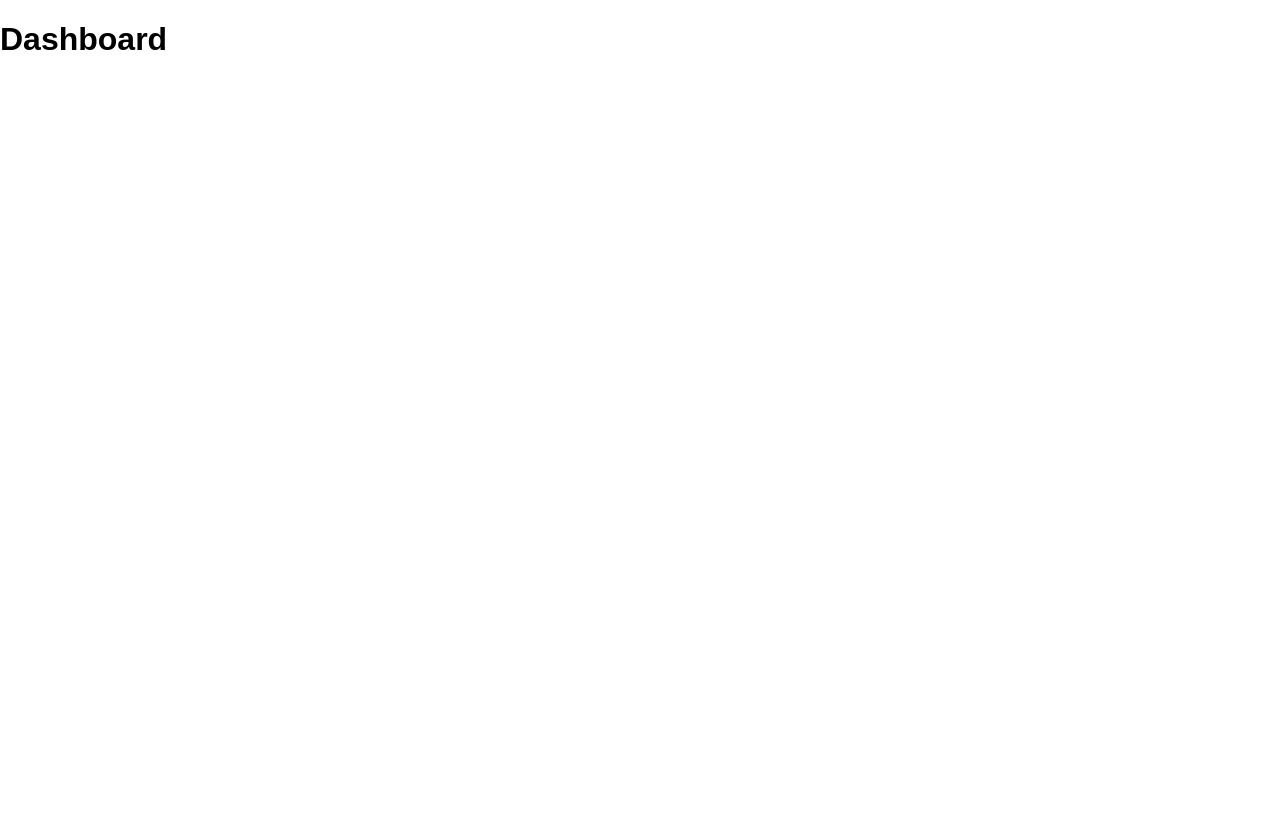
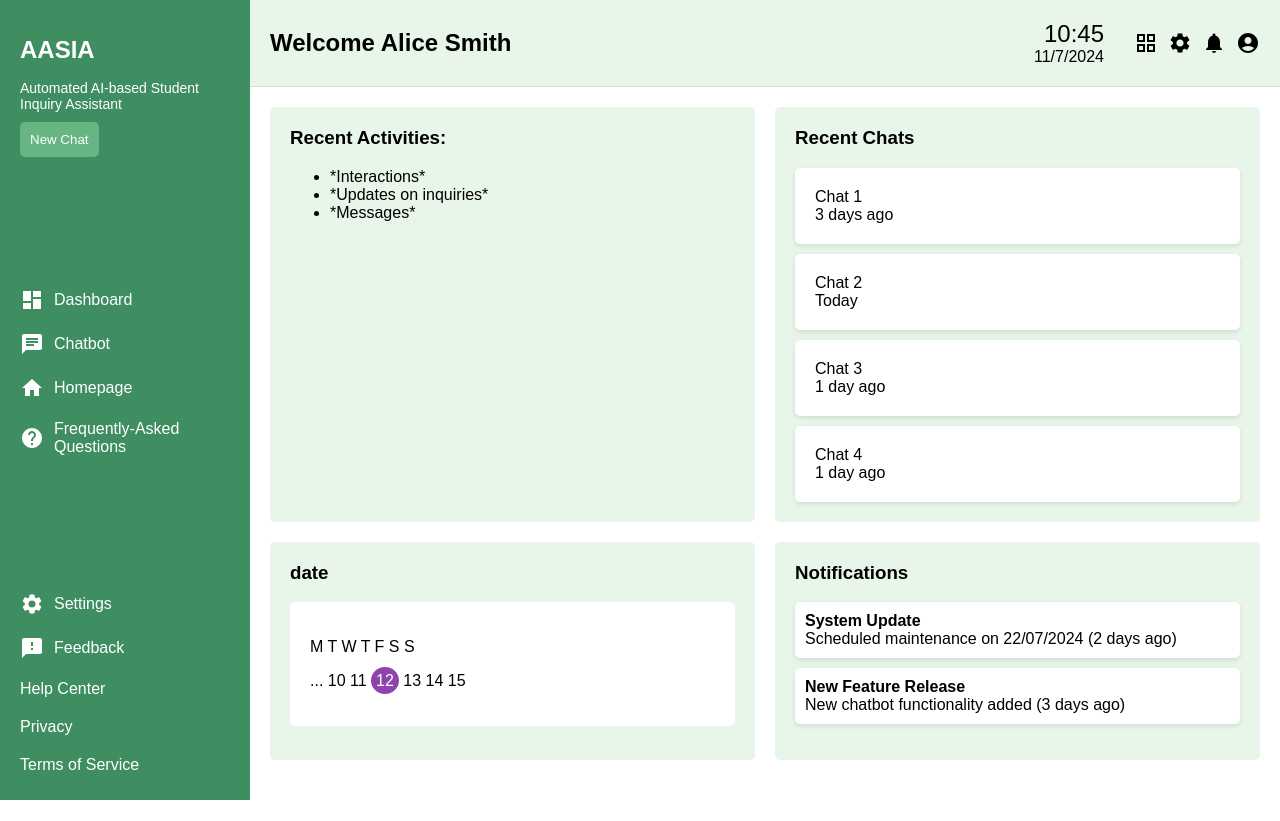
Before and after one commit to al77x/Automated-AI-based-Student-Inquiry-Assistant, a React (Create React App) app: page /dashboard in a window 1280 px wide. After the commit the page ends 800 px from the top, so only its background shows below. Built offline with nearby package versions, Linux system fonts and the light colour scheme; a web font is replaced by a local one.

Commit message:
changed tab to notifications and added icons with the design in dashboard page

```diff
--- a/package.json
+++ b/package.json
@@ -3,6 +3,10 @@
   "version": "0.1.0",
   "private": true,
   "dependencies": {
+    "@emotion/react": "^11.13.0",
+    "@emotion/styled": "^11.13.0",
+    "@mui/icons-material": "^5.16.4",
+    "@mui/material": "^5.16.4",
     "@testing-library/jest-dom": "^5.17.0",
     "@testing-library/react": "^13.4.0",
     "@testing-library/user-event": "^13.5.0",
--- a/public/index.html
+++ b/public/index.html
@@ -29,7 +29,7 @@
       work correctly both with client-side routing and a non-root public URL.
       Learn how to configure a non-root public URL by running `npm run build`.
     -->
-    <title>React App</title>
+    <title>AASIA</title>
   </head>
   <body>
     <noscript>You need to enable JavaScript to run this app.</noscript>
--- /dev/null
+++ b/src/components/Dashboard.css
@@ -0,0 +1,10 @@
+.dashboard {
+  display: flex;
+  height: 100vh;
+}
+
+.main-content {
+  flex: 1;
+  display: flex;
+  flex-direction: column;
+}
--- a/src/components/Dashboard.js
+++ b/src/components/Dashboard.js
@@ -1,11 +1,149 @@
-// src/components/Dashboard.js
+import React from "react";
+import "./Sidebar.css";
+import "./Header.css";
+import "./DashboardContent.css";
+import "./Dashboard.css";
+import DashboardIcon from "@mui/icons-material/Dashboard";
+import ChatIcon from "@mui/icons-material/Chat";
+import HomeIcon from "@mui/icons-material/Home";
+import HelpIcon from "@mui/icons-material/Help";
+import SettingsIcon from "@mui/icons-material/Settings";
+import FeedbackIcon from "@mui/icons-material/Feedback";
+import GridViewIcon from "@mui/icons-material/GridView";
+import NotificationsIcon from "@mui/icons-material/Notifications";
+import AccountCircleIcon from "@mui/icons-material/AccountCircle";
 
-import React from "react";
+const Sidebar = () => {
+  return (
+    <div className="sidebar">
+      <div className="sidebar-header">
+        <h1>AASIA</h1>
+        <p>Automated AI-based Student Inquiry Assistant</p>
+        <button className="new-chat-btn">New Chat</button>
+      </div>
+      <nav className="sidebar-nav">
+        <ul>
+          <li>
+            <DashboardIcon />
+            Dashboard
+          </li>
+          <li>
+            <ChatIcon />
+            Chatbot
+          </li>
+          <li>
+            <HomeIcon />
+            Homepage
+          </li>
+          <li>
+            <HelpIcon />
+            Frequently-Asked Questions
+          </li>
+        </ul>
+      </nav>
+      <div className="sidebar-footer">
+        <ul>
+          <li>
+            <SettingsIcon />
+            Settings
+          </li>
+          <li>
+            <FeedbackIcon />
+            Feedback
+          </li>
+          <li>Help Center</li>
+          <li>Privacy</li>
+          <li>Terms of Service</li>
+        </ul>
+      </div>
+    </div>
+  );
+};
+
+const Header = () => {
+  return (
+    <div className="header">
+      <h2>Welcome Alice Smith</h2>
+      <div className="header-info">
+        <div className="time-date">
+          <div className="time">10:45</div>
+          <div className="date">11/7/2024</div>
+        </div>
+        <div className="header-icons">
+          <GridViewIcon />
+          <SettingsIcon />
+          <NotificationsIcon />
+          <AccountCircleIcon />
+        </div>
+      </div>
+    </div>
+  );
+};
+
+const DashboardContent = () => {
+  return (
+    <div className="dashboard-content">
+      <div className="activities">
+        <h3>Recent Activities:</h3>
+        <ul>
+          <li>*Interactions*</li>
+          <li>*Updates on inquiries*</li>
+          <li>*Messages*</li>
+        </ul>
+      </div>
+      <div className="recent-chats">
+        <h3>Recent Chats</h3>
+        <div className="chat-card">
+          Chat 1<br />3 days ago
+        </div>
+        <div className="chat-card">
+          Chat 2<br />
+          Today
+        </div>
+        <div className="chat-card">
+          Chat 3<br />1 day ago
+        </div>
+        <div className="chat-card">
+          Chat 4<br />1 day ago
+        </div>
+      </div>
+      <div className="calendar">
+        <h3>date</h3>
+        <div className="calendar-widget">
+          {/* Find a date picker library here */}
+          <p>M T W T F S S</p>
+          <p>
+            ... 10 11 <span>12</span> 13 14 15
+          </p>
+        </div>
+      </div>
+      <div className="notifications">
+        <h3>Notifications</h3>
+        <ul>
+          <li>
+            <b>System Update</b>
+            <br />
+            Scheduled maintenance on 22/07/2024 (2 days ago)
+          </li>
+          <li>
+            <b>New Feature Release</b>
+            <br />
+            New chatbot functionality added (3 days ago)
+          </li>
+        </ul>
+      </div>
+    </div>
+  );
+};
 
 const Dashboard = () => {
   return (
-    <div>
-      <h1>Dashboard</h1>
+    <div className="dashboard">
+      <Sidebar />
+      <div className="main-content">
+        <Header />
+        <DashboardContent />
+      </div>
     </div>
   );
 };
--- /dev/null
+++ b/src/components/DashboardContent.css
@@ -0,0 +1,56 @@
+.dashboard-content {
+  display: grid;
+  grid-template-columns: 1fr 1fr;
+  gap: 20px;
+  padding: 20px;
+}
+
+.activities,
+.recent-chats,
+.calendar,
+.notifications {
+  background-color: #e8f5e9;
+  padding: 20px;
+  border-radius: 5px;
+}
+
+.activities h3,
+.recent-chats h3,
+.calendar h3,
+.notifications h3 {
+  margin-top: 0;
+}
+
+.chat-card {
+  background-color: white;
+  padding: 20px;
+  margin-top: 10px;
+  border-radius: 5px;
+  box-shadow: 0 2px 5px rgba(0, 0, 0, 0.1);
+}
+
+.calendar-widget {
+  background-color: white;
+  padding: 20px;
+  border-radius: 5px;
+}
+
+.calendar-widget span {
+  background-color: #8e44ad;
+  color: white;
+  border-radius: 50%;
+  padding: 5px;
+}
+
+.notifications ul {
+  list-style-type: none;
+  padding: 0;
+}
+
+.notifications ul li {
+  background-color: white;
+  padding: 10px;
+  margin-top: 10px;
+  border-radius: 5px;
+  box-shadow: 0 2px 5px rgba(0, 0, 0, 0.1);
+}
--- /dev/null
+++ b/src/components/DashboardContent.js
@@ -0,0 +1,49 @@
+import React from "react";
+import "./DashboardContent.css";
+
+const DashboardContent = () => {
+  return (
+    <div className="dashboard-content">
+      <div className="activities">
+        <h3>Recent Activities:</h3>
+        <ul>
+          <li>*Interactions*</li>
+          <li>*Updates on inquiries*</li>
+          <li>*Messages*</li>
+        </ul>
+      </div>
+      <div className="recent-chats">
+        <h3>Recent Chats</h3>
+        <div className="chat-card">
+          Chat 1<br />3 days ago
+        </div>
+        <div className="chat-card">
+          Chat 2<br />
+          Today
+        </div>
+        <div className="chat-card">
+          Chat 3<br />1 day ago
+        </div>
+        <div className="chat-card">
+          Chat 4<br />1 day ago
+        </div>
+      </div>
+      <div className="calendar">
+        <h3>date</h3>
+        <div className="calendar-widget">
+          {/* Find a date picker library here */}
+          <p>M T W T F S S</p>
+          <p>
+            ... 10 11 <span>12</span> 13 14 15
+          </p>
+        </div>
+      </div>
+      <div className="latest-message">
+        <h3>the latest message</h3>
+        <div className="message-content">...</div>
+      </div>
+    </div>
+  );
+};
+
+export default DashboardContent;
--- /dev/null
+++ b/src/components/Header.css
@@ -0,0 +1,44 @@
+.header {
+  display: flex;
+  justify-content: space-between;
+  align-items: center;
+  padding: 20px;
+  background-color: #e8f5e9;
+  border-bottom: 1px solid #c8e6c9;
+}
+
+.header h2 {
+  margin: 0;
+}
+
+.header-info {
+  display: flex;
+  align-items: center;
+}
+
+.time-date {
+  text-align: right;
+  margin-right: 20px;
+}
+
+.time {
+  font-size: 24px;
+}
+
+.date {
+  font-size: 16px;
+}
+
+.header-icons {
+  display: flex;
+  align-items: center;
+}
+
+.header-icons svg {
+  margin-left: 10px;
+  cursor: pointer;
+}
+
+.header-icons svg:hover {
+  color: #2e7d32;
+}
--- /dev/null
+++ b/src/components/Header.js
@@ -0,0 +1,28 @@
+import React from "react";
+import "./Header.css";
+import GridViewIcon from "@mui/icons-material/GridView";
+import SettingsIcon from "@mui/icons-material/Settings";
+import NotificationsIcon from "@mui/icons-material/Notifications";
+import AccountCircleIcon from "@mui/icons-material/AccountCircle";
+
+const Header = () => {
+  return (
+    <div className="header">
+      <h2>Welcome Alice Smith</h2>
+      <div className="header-info">
+        <div className="time-date">
+          <div className="time">10:45</div>
+          <div className="date">11/7/2024</div>
+        </div>
+        <div className="header-icons">
+          <GridViewIcon />
+          <SettingsIcon />
+          <NotificationsIcon />
+          <AccountCircleIcon />
+        </div>
+      </div>
+    </div>
+  );
+};
+
+export default Header;
--- a/src/components/Login.js
+++ b/src/components/Login.js
@@ -1,6 +1,6 @@
 import React, { useState } from "react";
 import { useNavigate } from "react-router-dom";
-import "../Login.css";
+import "./Login.css";
 
 const Login = () => {
   const [email, setEmail] = useState("");
@@ -9,8 +9,6 @@ const Login = () => {
 
   const handleSubmit = (event) => {
     event.preventDefault();
-    // Add authentication logic here
-    // If authentication is successful, navigate to the dashboard
     navigate("/dashboard");
   };
 
@@ -37,6 +35,8 @@ const Login = () => {
               required
             />
             <a href="#" className="forgot-password">
+              {" "}
+              {/* add forgot password page */}
               forgot your password, <span>please click here</span>
             </a>
             <button type="submit">Log in</button>
--- /dev/null
+++ b/src/components/Sidebar.css
@@ -0,0 +1,54 @@
+.sidebar {
+  width: 250px;
+  background-color: #3e8e61;
+  color: white;
+  display: flex;
+  flex-direction: column;
+  justify-content: space-between;
+}
+
+.sidebar-header {
+  padding: 20px;
+}
+
+.sidebar-header h1 {
+  font-size: 24px;
+}
+
+.sidebar-header p {
+  font-size: 14px;
+  margin: 10px 0;
+}
+
+.new-chat-btn {
+  background-color: #66b582;
+  border: none;
+  padding: 10px;
+  cursor: pointer;
+  color: white;
+  border-radius: 5px;
+}
+
+.sidebar-nav ul,
+.sidebar-footer ul {
+  list-style: none;
+  padding: 0;
+}
+
+.sidebar-nav ul li,
+.sidebar-footer ul li {
+  display: flex;
+  align-items: center;
+  padding: 10px 20px;
+  cursor: pointer;
+}
+
+.sidebar-nav ul li:hover,
+.sidebar-footer ul li:hover {
+  background-color: #2f6d48;
+}
+
+.sidebar-nav ul li svg,
+.sidebar-footer ul li svg {
+  margin-right: 10px;
+}
--- /dev/null
+++ b/src/components/Sidebar.js
@@ -0,0 +1,57 @@
+import React from "react";
+import "./Sidebar.css";
+import DashboardIcon from "@mui/icons-material/Dashboard";
+import ChatIcon from "@mui/icons-material/Chat";
+import HomeIcon from "@mui/icons-material/Home";
+import HelpIcon from "@mui/icons-material/Help";
+import SettingsIcon from "@mui/icons-material/Settings";
+import FeedbackIcon from "@mui/icons-material/Feedback";
+
+const Sidebar = () => {
+  return (
+    <div className="sidebar">
+      <div className="sidebar-header">
+        <h1>AASIA</h1>
+        <p>Automated AI-based Student Inquiry Assistant</p>
+        <button className="new-chat-btn">New Chat</button>
+      </div>
+      <nav className="sidebar-nav">
+        <ul>
+          <li>
+            <DashboardIcon />
+            Dashboard
+          </li>
+          <li>
+            <ChatIcon />
+            Chatbot
+          </li>
+          <li>
+            <HomeIcon />
+            Homepage
+          </li>
+          <li>
+            <HelpIcon />
+            Frequently-Asked Questions
+          </li>
+        </ul>
+      </nav>
+      <div className="sidebar-footer">
+        <ul>
+          <li>
+            <SettingsIcon />
+            Settings
+          </li>
+          <li>
+            <FeedbackIcon />
+            Feedback
+          </li>
+          <li>Help Center</li>
+          <li>Privacy</li>
+          <li>Terms of Service</li>
+        </ul>
+      </div>
+    </div>
+  );
+};
+
+export default Sidebar;
```
Also changed, not shown: src/components/Login.css (renamed from src/Login.css), 1 other file (tests, documents, lock files or other folders).
